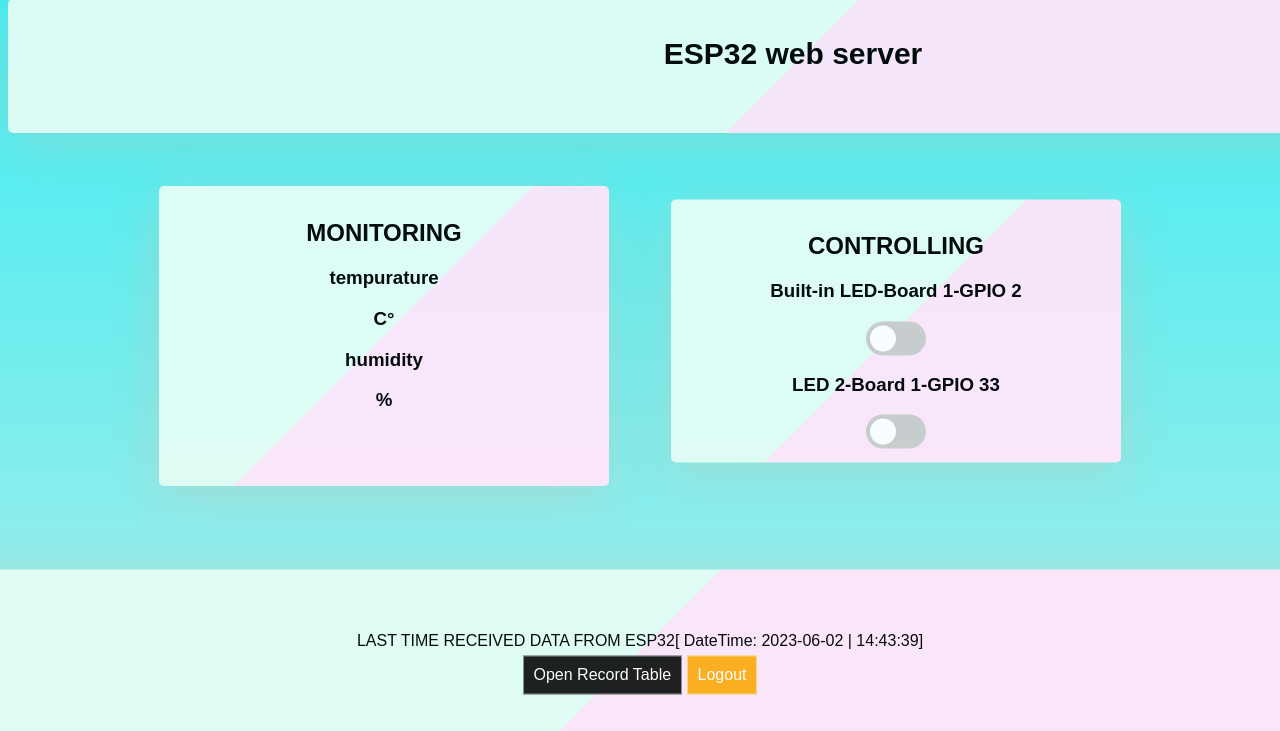
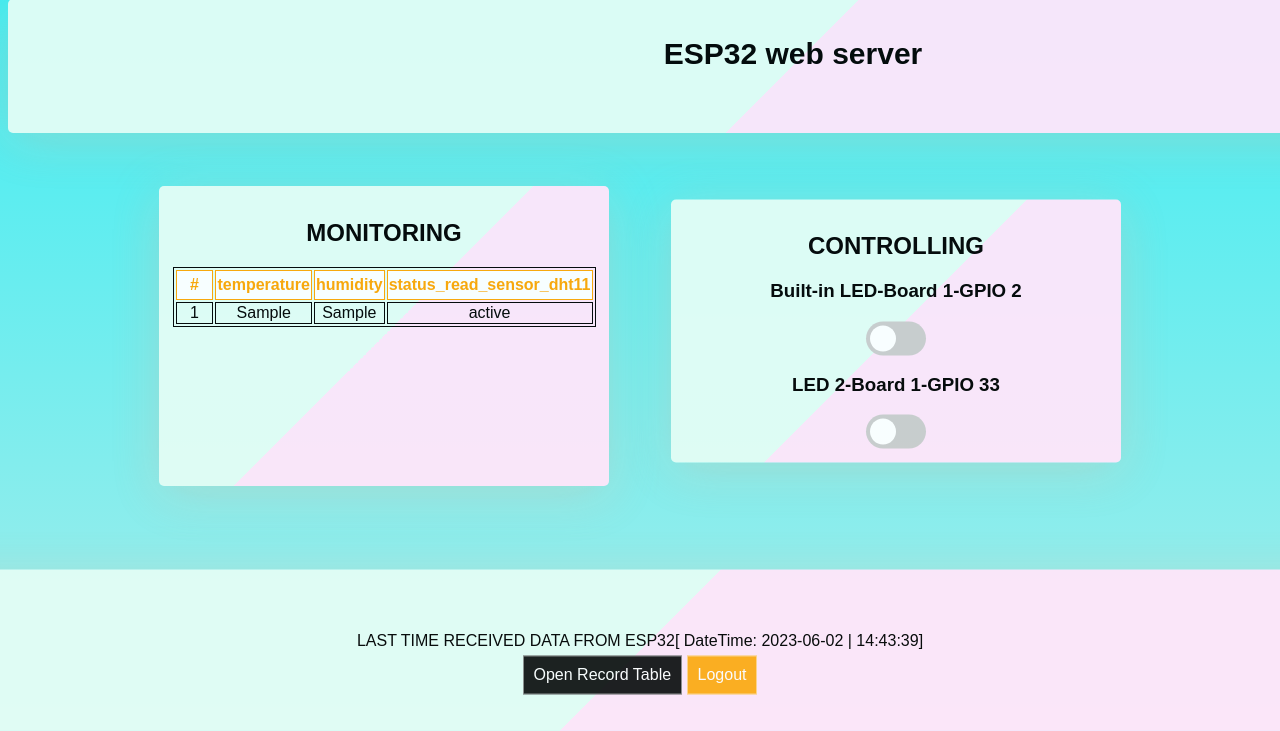
Before and after one commit to imanallal09/IOT-ESP32, a PHP site: page / in a window 1280 px wide; the page is wider, and only the part inside the window is pictured. Shown: the part 70-801 px from the top of that part. Run offline with PHP 8.4, Linux system fonts and the light colour scheme; the visitor is signed in with stand-in values (Sample User, id 1); tables that the repository leaves empty or names only in its code hold one stand-in row (values such as "Sample post"); a stand-in replaces the project's code that opens the database connection.

Commit message:
Update index.php

```diff
--- a/index.php
+++ b/index.php
@@ -278,6 +278,16 @@
 }
 
 
+tr:hover {background-color: coral;}
+th {
+  width:40px;
+  height:30px;
+  background-color:white;
+  color:orange;
+}
+table, th, td {
+  border: 1px solid;
+}
 
  </style>
 </head>
@@ -303,9 +313,14 @@
         </header>
 
      <?PHP
-      require_once 'database.php';
-
-      ?>
+      require_once 'databasesensor.php';
+      $sqldata = $pdo->query('SELECT * FROM esptest');
+      //GET VALUES
+      $esptest = $sqldata->fetchall(PDO::FETCH_ASSOC);
+      //echo "<pre>";
+     //print_r($esptest);
+     echo "</pde>";
+   ?>
       <br><br>
       <div>
       <form class="formulair">
@@ -329,15 +344,30 @@
 </div>
 <div class="containerers">
      <form class="monitoting">
+
      <h2>MONITORING</h2>
-      <label >
-        <h3>tempurature</h3>
-        <h3>   C°</h3>
-      </label>
-      <label >
-        <h3>humidity</h3>
-        <h3>   %</h3>
-      </label>
+     <table>
+     <thead>
+        <th scope="col">#</th>
+        <th scope="col">temperature</th>
+        <th scope="col">humidity</th>
+        <th scope="col"> status_read_sensor_dht11</th>
+     </thead>
+     <tbody>
+  <?php
+  foreach($esptest as $esptest){
+    ?>
+     <tr>
+    <td><?= $esptest['id'] ?></td>
+    <td><?= $esptest['temperature'] ?></td>
+    <td><?= $esptest['humidity'] ?></td>
+    <td><?= $esptest['status_read_sensor_dht11'] ?></td>
+</tr>
+<?php
+  }
+?>
+</tbody>
+</table>
     </form>
 </div>
 <div class="contrfr">
```
